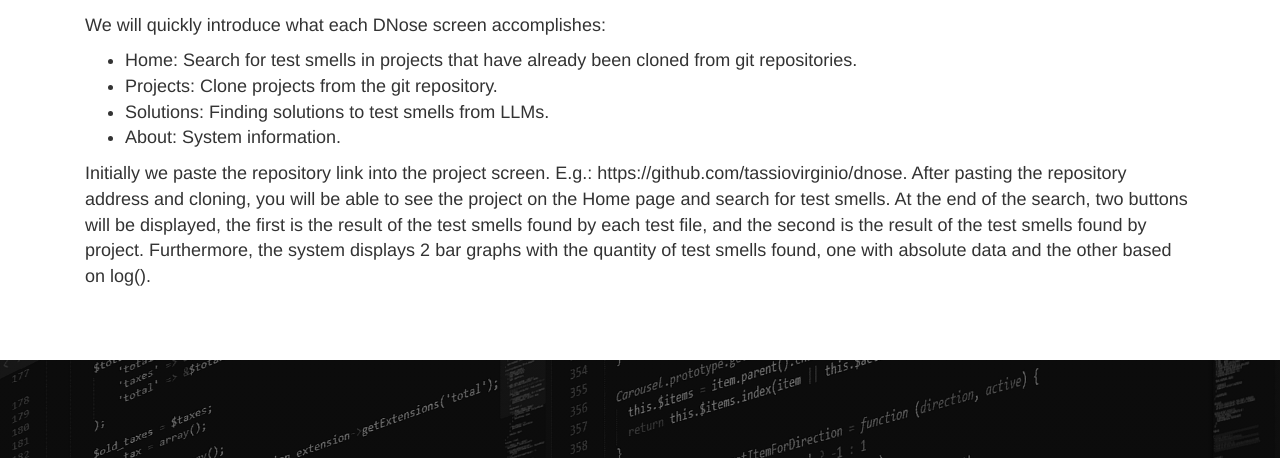
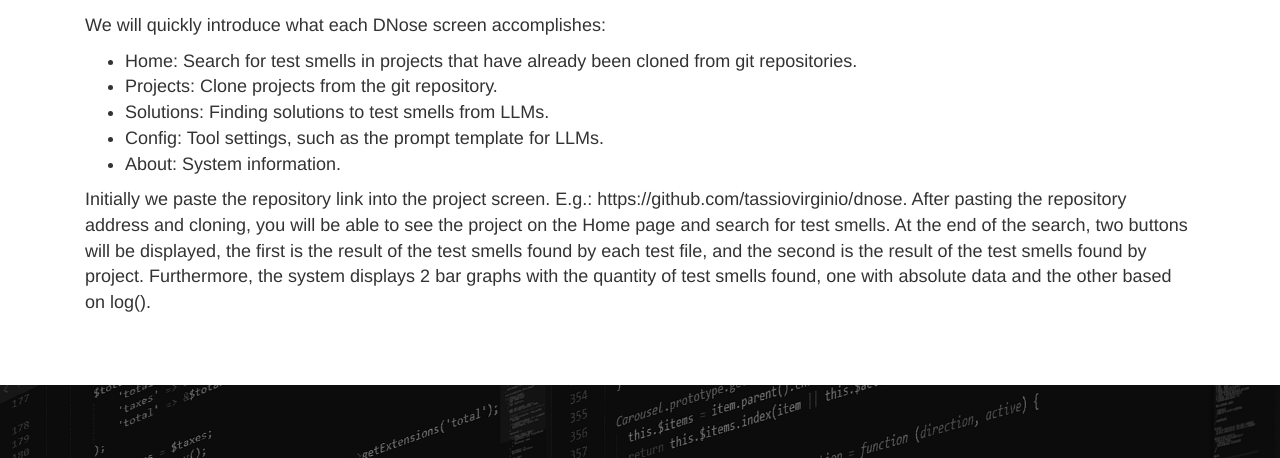
Before and after one commit to dnose-ts/dnose-ts.github.io, a plain HTML site: page index.html in a window 1280 px wide. Shown: the part 3380-3838 px from the top of the page. Drawn offline with nearby package versions, Linux system fonts and the light colour scheme.

Commit message:
melhorias

```diff
--- a/index.html
+++ b/index.html
@@ -255,6 +255,7 @@
               <li style="font-size: 18px;">Home: Search for test smells in projects that have already been cloned from git repositories.</li>
               <li style="font-size: 18px">Projects: Clone projects from the git repository.</li>
               <li style="font-size: 18px">Solutions: Finding solutions to test smells from LLMs.</li>
+              <li style="font-size: 18px">Config: Tool settings, such as the prompt template for LLMs.</li>
               <li style="font-size: 18px">About: System information.</li>
             </ul>
             <p style="font-size: 18px">
```
